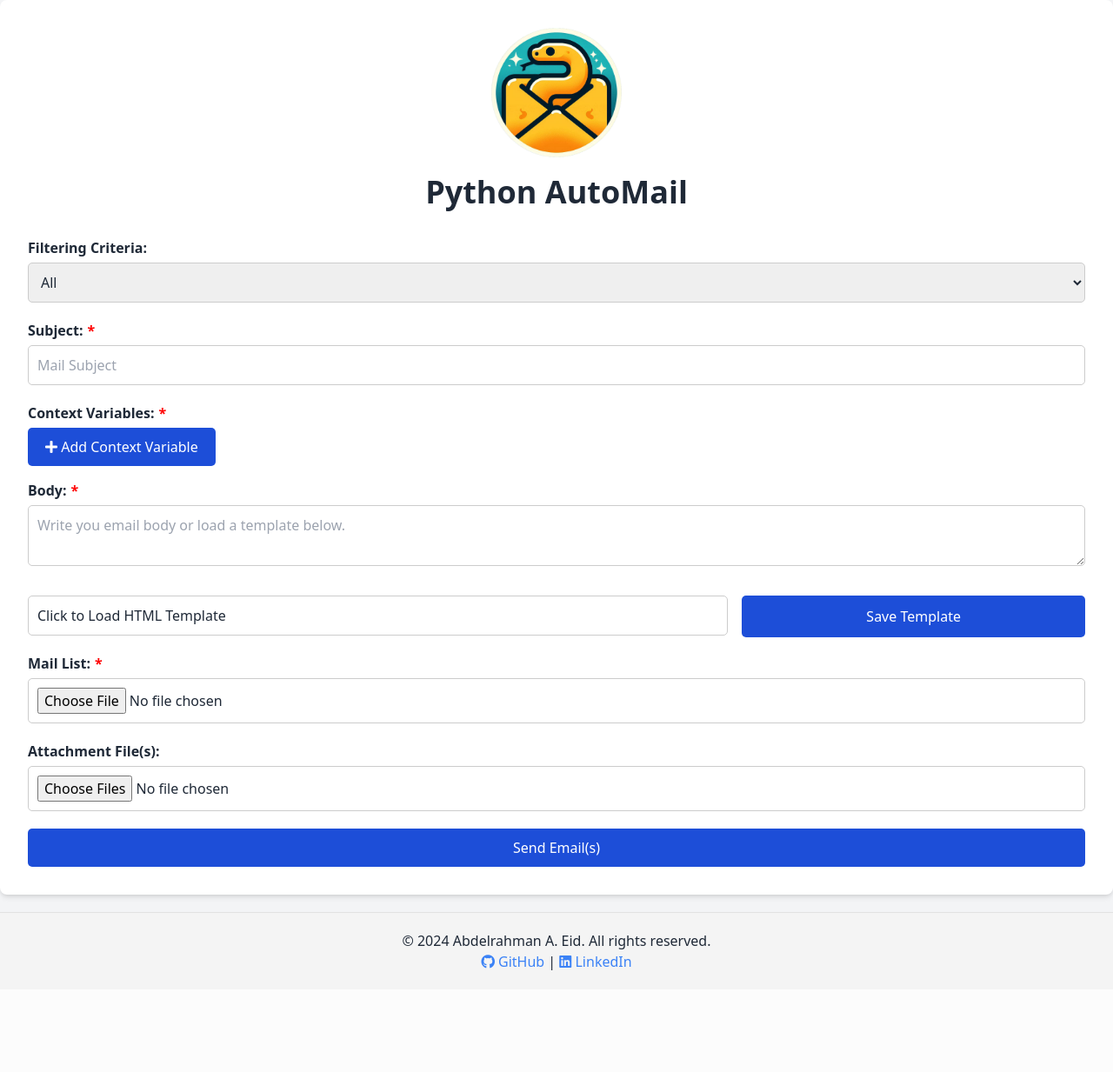
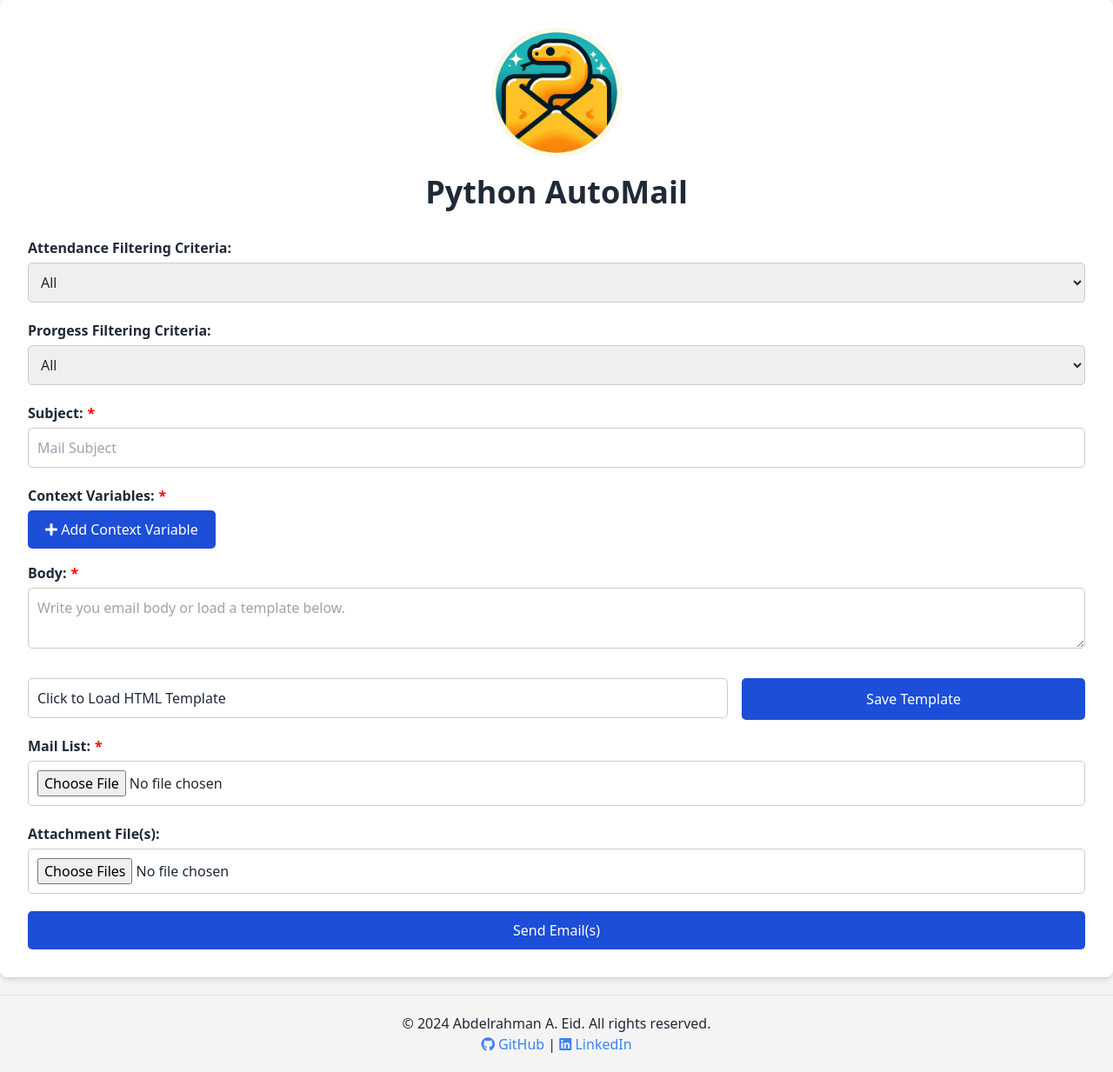
Before and after one commit to AbdElrahman-A-Eid/python-automail, a Flask app: page / in a window 1280 px wide. Shown: the whole page at 87% size. Before the commit the page ends 1116 px from the top, so only its background shows below. Run offline with Flask 3, Linux system fonts and the light colour scheme; some libraries are stand-ins or nearby versions.

Commit message:
Add new filtering criteria based on progress

```diff
--- a/auto_mail/web_app.py
+++ b/auto_mail/web_app.py
@@ -91,6 +91,7 @@ class WebApp:
                 body_file = request.files.get("body_file")
                 body_file.save(f'.tmp/{body_file.filename}')
                 attendance_criteria = request.form.get("attendance_criteria")
+                progress_criteria = request.form.get("progress_criteria")
                 mail_list = request.files.get("mail_list")
                 mail_list.save('.tmp/mail_list.csv')
                 attached_files = request.files.getlist('attachments')
@@ -110,8 +111,13 @@ class WebApp:
                 emails = []
 
                 for row, headers in auto_mail.generate_email_fields('.tmp/mail_list.csv'):
-                    if (attendance_criteria.lower() != 'all'
-                        and row['attendance'].lower() != attendance_criteria.lower()):
+                    attendance_condition = ('attendance' in headers
+                                    and attendance_criteria.lower() != 'all'
+                                    and row['attendance'].lower() != attendance_criteria.lower())
+                    progress_condition = ('progress' in headers
+                                    and progress_criteria.lower() != 'all'
+                                    and row['progress'].lower() != progress_criteria.lower())
+                    if attendance_condition or progress_condition:
                         continue
                     subject_replaced = self.replace_placeholders(
                         subject, headers, row, context_variables
--- a/templates/index.html
+++ b/templates/index.html
@@ -21,12 +21,23 @@
         </div>
         <form method="post" id="form" enctype="multipart/form-data" class="form" name="form" onsubmit="submit_form(); return false;">
             <div>
-                <label for="attendance_criteria" class="form-label">Filtering Criteria:</label>
+                <label for="attendance_criteria" class="form-label">Attendance Filtering Criteria:</label>
                 <select id="attendance_criteria" name="attendance_criteria" class="form-input">
                     <option selected value="All">All</option>
                     <option value="Attended">Attended</option>
                     <option value="Absent">Absent</option>
                     <option value="Excused Absence">Excused Absence</option>
+                </select>
+            </div>
+
+            <div>
+                <label for="progress_criteria" class="form-label">Prorgess Filtering Criteria:</label>
+                <select id="progress_criteria" name="progress_criteria" class="form-input">
+                    <option selected value="All">All</option>
+                    <option value="On Track">On Track</option>
+                    <option value="Behind">Behind</option>
+                    <option value="Critically Behind">Critically Behind</option>
+                    <option value="Ahead">Ahead</option>
                 </select>
             </div>
 
```
